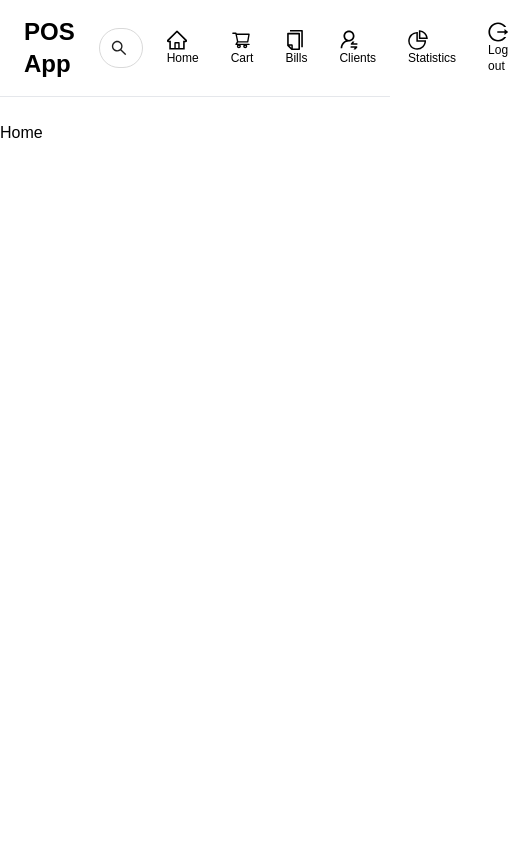
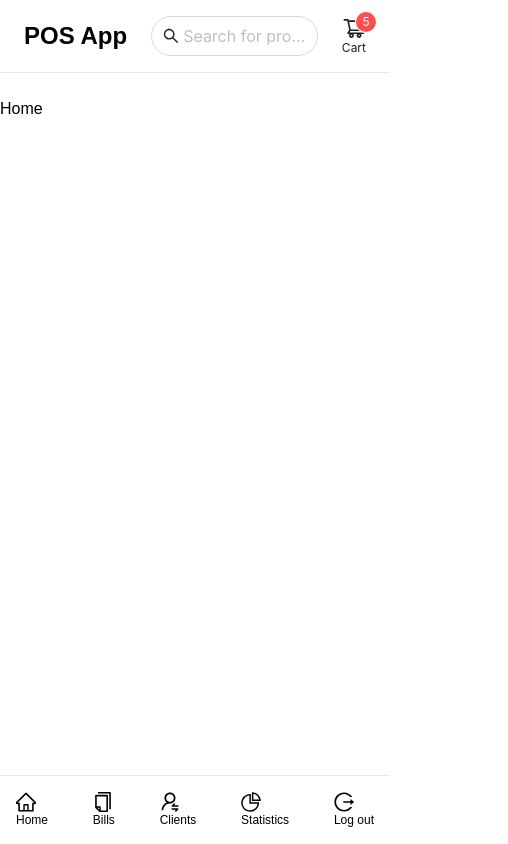
Before and after one commit to ereninc/Pos-App-with-MERN-Stack, a React (Create React App) app in the folder client/: page / in a window 390 px wide. Shown: the whole page, 508 px wide, since content can reach past the window. Built offline with nearby package versions, Linux system fonts and the light colour scheme.

Commit message:
responsive header update

```diff
--- a/client/src/components/header/index.jsx
+++ b/client/src/components/header/index.jsx
@@ -7,7 +7,7 @@
   PieChartOutlined,
   LogoutOutlined,
 } from "@ant-design/icons";
-import { Input } from "antd";
+import { Badge, Input } from "antd";
 
 export default function Header() {
   return (
@@ -18,7 +18,7 @@
             <h2 className="text-2xl font-bold md:text-4xl">POS App</h2>
           </a>
         </div>
-        <div className="header-search flex-1">
+        <div className="header-search flex-1 flex justify-center">
           <Input
             size="large"
             placeholder="Search for products"
@@ -26,32 +26,62 @@
             className="rounded-full max-w-[800px]"
           />
         </div>
-        <div className="menu-links flex justify-between items-center gap-8">
-          <a href={"/"} className="menu-link flex flex-col">
+        <div className="menu-links flex justify-between items-center gap-8 md:static fixed bottom-0 md:w-auto w-screen md:bg-transparent bg-white left-0 md:px-0 px-4 md:py-0 py-4 md:border-t-0 border-t">
+          <a
+            href={"/"}
+            className="menu-link flex flex-col hover:text-[#40a9ff] transition-all duration-300"
+          >
             <HomeOutlined className="text-xl md:text-2xl" />
             <span className="text-xs md:text-sm">Home</span>
           </a>
-          <a href={"/"} className="menu-link flex flex-col">
-            <ShoppingCartOutlined className="text-xl md:text-2xl" />
-            <span className="text-xs md:text-sm">Cart</span>
-          </a>
-          <a href={"/"} className="menu-link flex flex-col">
+          <Badge count={5} offset={[0, 6]} className="md:flex hidden">
+            <a
+              href={"/"}
+              className="menu-link flex flex-col hover:text-[#40a9ff] transition-all duration-300"
+            >
+              <ShoppingCartOutlined className="text-xl md:text-2xl" />
+              <span className="text-xs md:text-sm">Cart</span>
+            </a>
+          </Badge>
+          <a
+            href={"/"}
+            className="menu-link flex flex-col hover:text-[#40a9ff] transition-all duration-300"
+          >
             <CopyOutlined className="text-xl md:text-2xl" />
             <span className="text-xs md:text-sm">Bills</span>
           </a>
-          <a href={"/"} className="menu-link flex flex-col">
+          <a
+            href={"/"}
+            className="menu-link flex flex-col hover:text-[#40a9ff] transition-all duration-300"
+          >
             <UserSwitchOutlined className="text-xl md:text-2xl" />
             <span className="text-xs md:text-sm">Clients</span>
           </a>
-          <a href={"/"} className="menu-link flex flex-col">
+          <a
+            href={"/"}
+            className="menu-link flex flex-col hover:text-[#40a9ff] transition-all duration-300"
+          >
             <PieChartOutlined className="text-xl md:text-2xl" />
             <span className="text-xs md:text-sm">Statistics</span>
           </a>
-          <a href={"/"} className="menu-link flex flex-col">
+          <a
+            href={"/"}
+            className="menu-link flex flex-col hover:text-[#40a9ff] transition-all duration-300"
+          >
             <LogoutOutlined className="text-xl md:text-2xl" />
             <span className="text-xs md:text-sm">Log out</span>
           </a>
         </div>
+
+        <Badge count={5} offset={[0, 6]} className="md:hidden flex">
+          <a
+            href={"/"}
+            className="menu-link flex flex-col hover:text-[#40a9ff] transition-all duration-300"
+          >
+            <ShoppingCartOutlined className="text-2xl" />
+            <span className="text-xs md:text-sm">Cart</span>
+          </a>
+        </Badge>
       </header>
     </div>
   );
```
